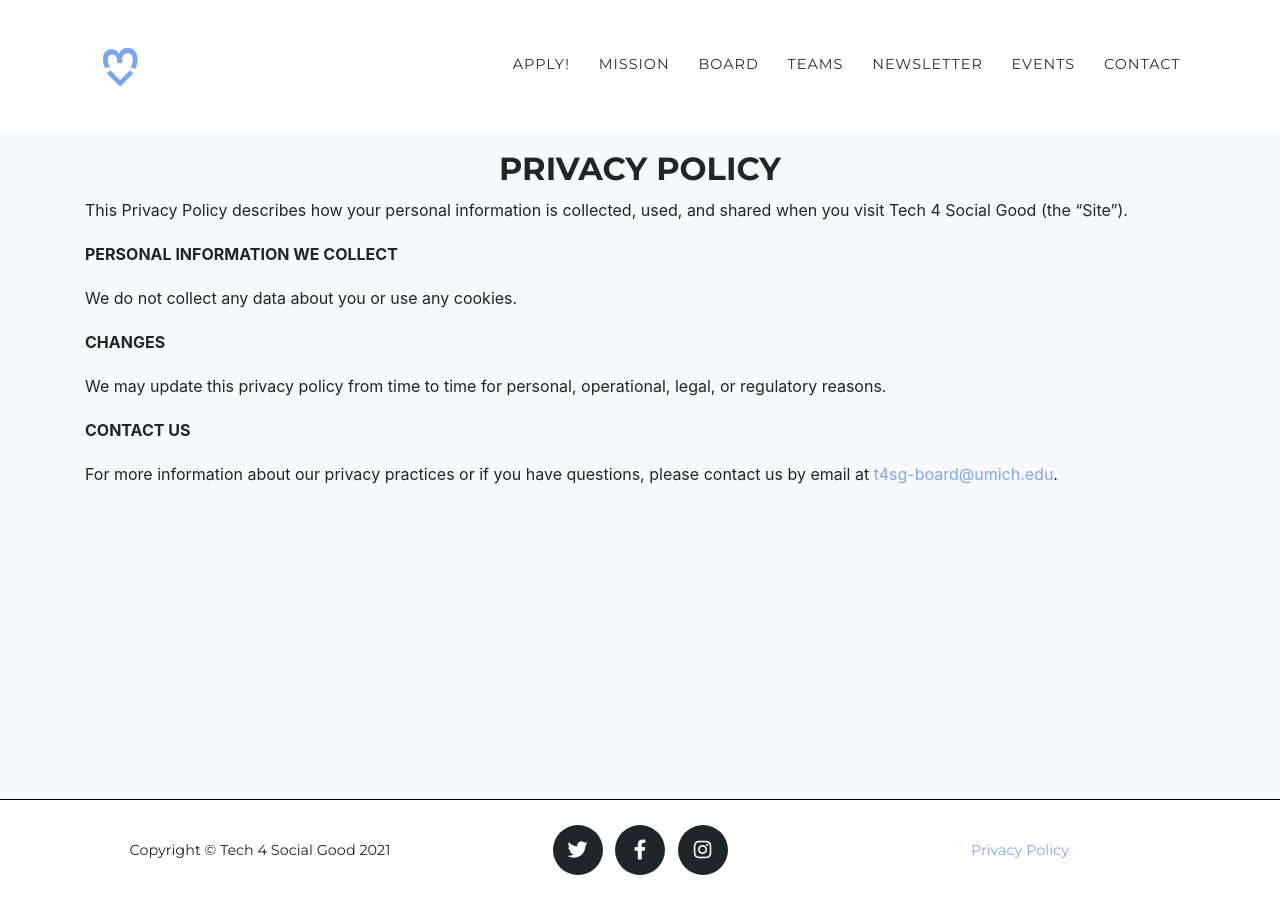
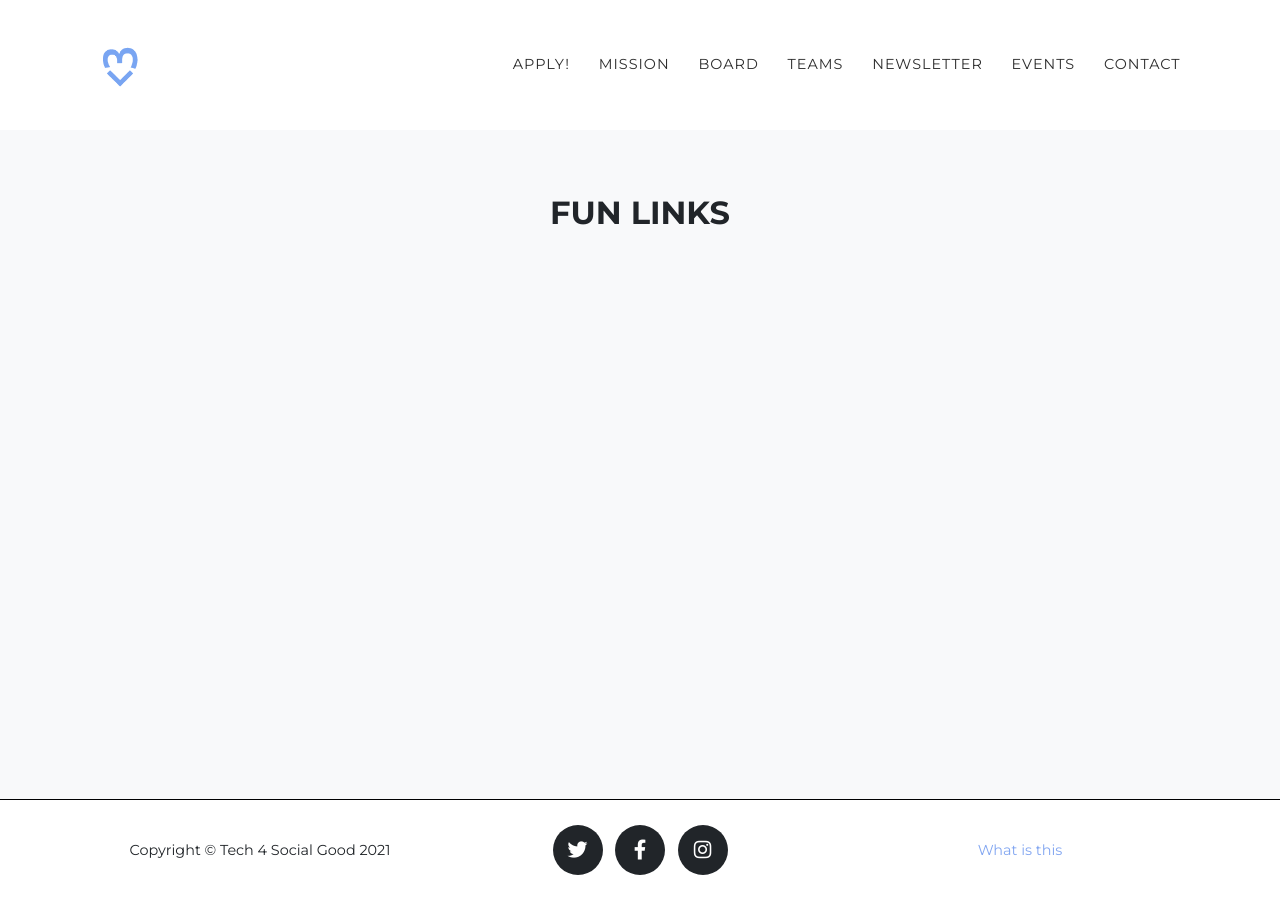
Before and after one commit to raviriley/agency-jekyll-theme, a Jekyll site: the page built from fun-links.md, in a window 1280 px wide. Built offline with Jekyll 4.4.1, drawn with Linux system fonts in a browser that asks for light colours; some web fonts are replaced.

Commit message:
fun links page added. still need to add content..

```diff
--- a/_data/sitetext.yml
+++ b/_data/sitetext.yml
@@ -110,7 +110,7 @@
   #       logo: assets/img/clients/creative-market.jpg
 
   board:
-    title: "EXECUTIVE BOARD"
+    title: "EXECUTIVE BOARD (2020-2021)"
     section: board
     people:
       #- name: "Kay Garland"
@@ -161,7 +161,8 @@
     submit: "Send Message"
 
   footer:
-    legal: "Privacy Policy"
+    #legal: "What is this" # Privacy Policy
+    fun-links: "What is this"
     social:
       - url: https://twitter.com/t4sg_umich
         icon: "fab fa-twitter"
--- a/_includes/footer.html
+++ b/_includes/footer.html
@@ -19,11 +19,11 @@
 			{% endfor %}
           </ul>
         </div>
-		<!-- Legal -->
+		<!-- Fun Links -->
         <div class="col-md-4">
           <ul class="list-inline quicklinks">
             <li class="list-inline-item">
-              <a href="legal">{{ site.data.sitetext[site.locale].footer.legal | default: "Privacy Policy" }}</a>
+              <a href="fun-links">{{ site.data.sitetext[site.locale].footer.fun-links | default: "Privacy Policy" }}</a>
             </li>
           </ul>
         </div>
--- a/legal.md
+++ b/fun-links.md
@@ -1,6 +1,24 @@
 ---
 layout: page
-title: Privacy Policy
+title: What is this
+background: grey
+---
+<br>
+<div class="col-lg-12 text-center">
+	<h2 class="section-heading text-uppercase">Fun links</h2>
+</div>
+
+
+
+
+
+
+<!---
+
+
+---
+layout: page
+title: What is this//Privacy Policy
 background: grey
 ---
 <div class="col-lg-12 text-center">
@@ -36,3 +54,5 @@
 **CONTACT US**
 
 For more information about our privacy practices or if you have questions, please contact us by email at <a href="mailto:{{ site.email }}">{{ site.email }}</a>.
+
+-->
```
